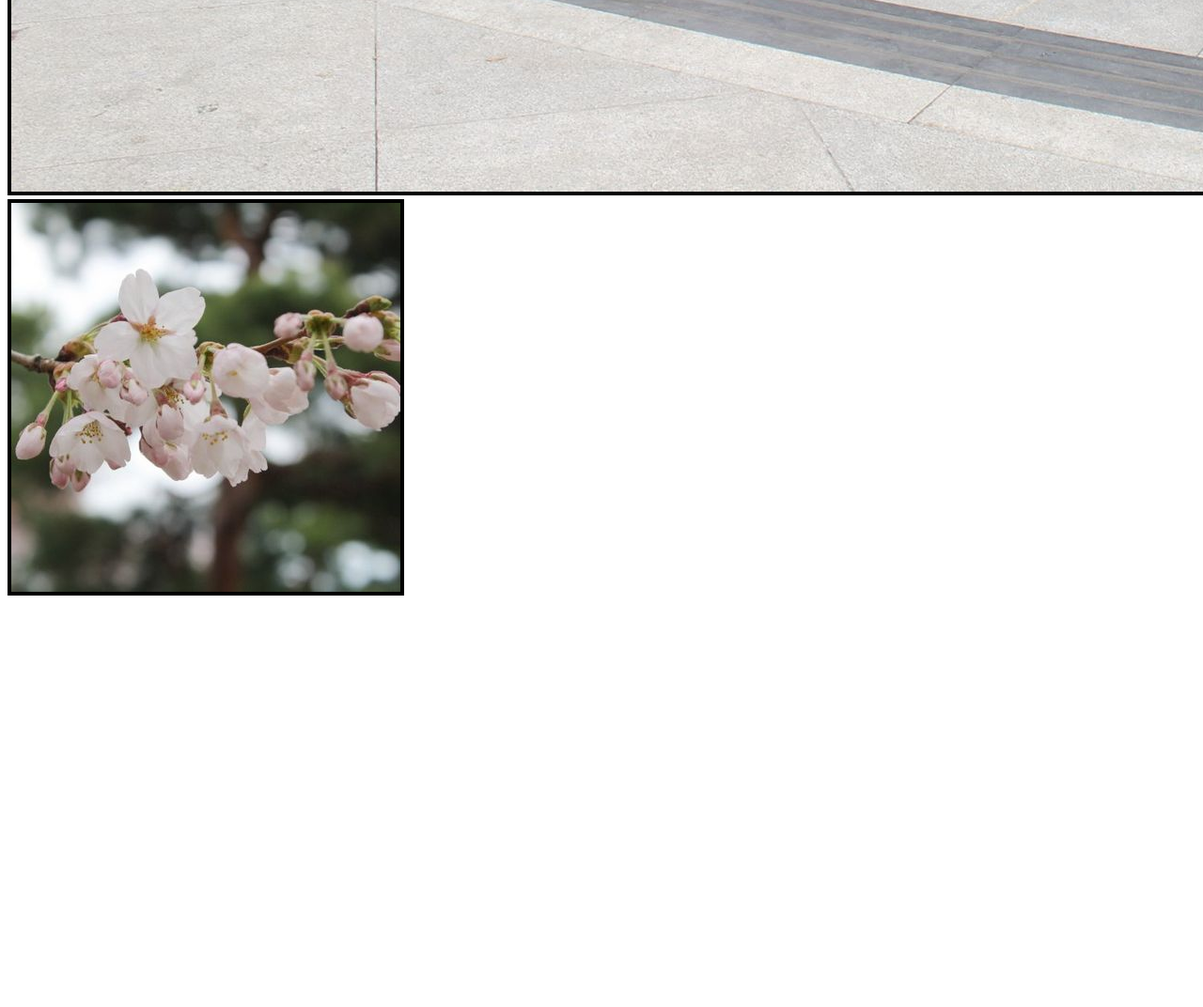
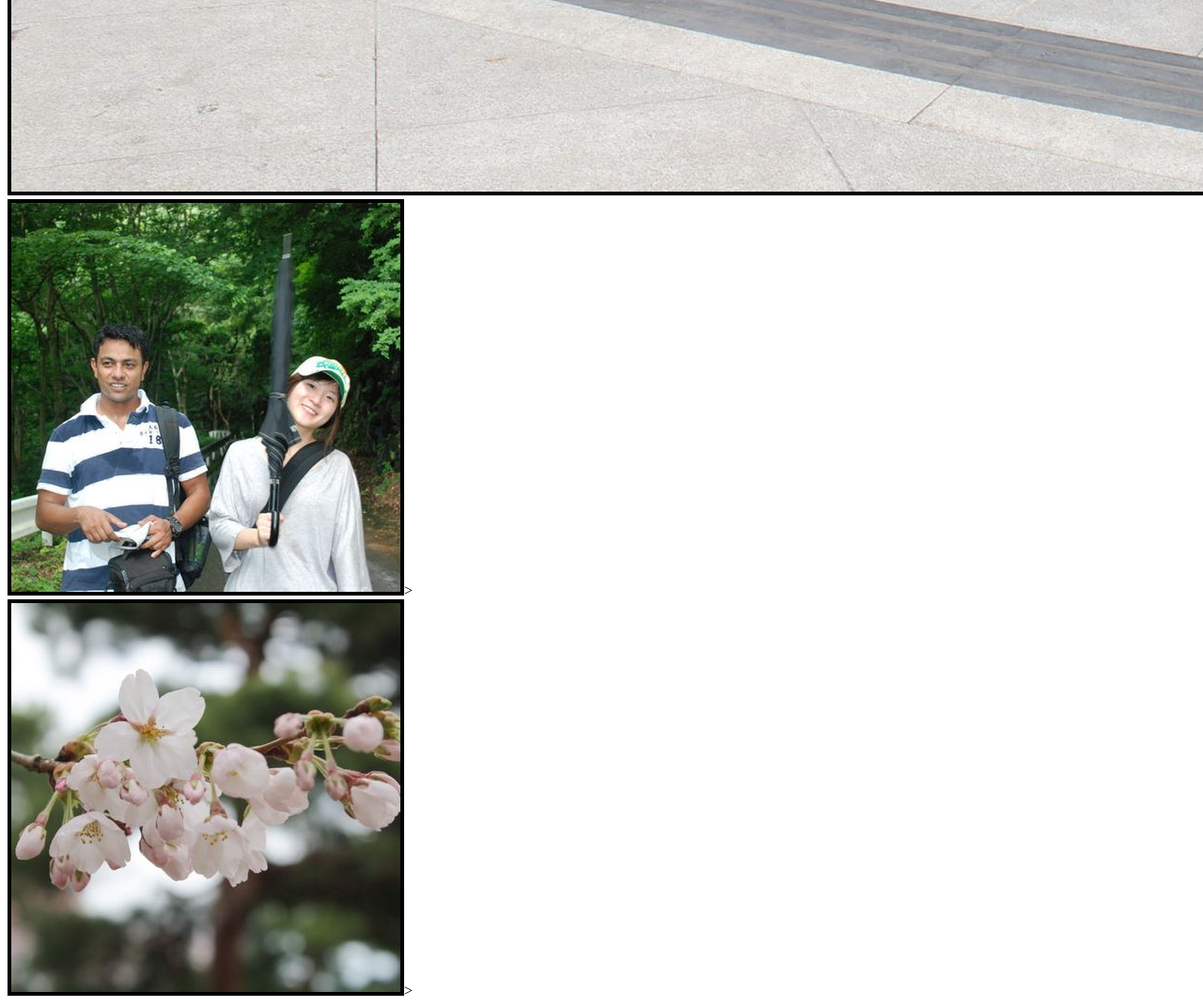
Before and after one commit to Amarregmi/Gethubassignment, a plain HTML site: page anotherpage.html in a window 1280 px wide. Shown: the part 1352-2424 px from the top of the page at 94% size. Before the commit the page ends 1998 px from the top, so only its background shows below. Drawn offline with Linux system fonts and the light colour scheme.

Commit message:
HobbiesCommit

```diff
--- a/anotherpage.html
+++ b/anotherpage.html
@@ -22,8 +22,13 @@
         <img src="images/Panda base.jpg" alt="Panda breeding base">
     </div>
     <div class="size">
-        <img src="images/cheery.jpg" alt="cheery">
+        <img src="images/hiking.jpg" alt="Hiking">>
     </div>
-</body>
+</div>
+<div class="size">
+    <img src="images/cheery.jpg" alt="Cheery">>
+</div>
+
+    </body>
 
 </html>
```
